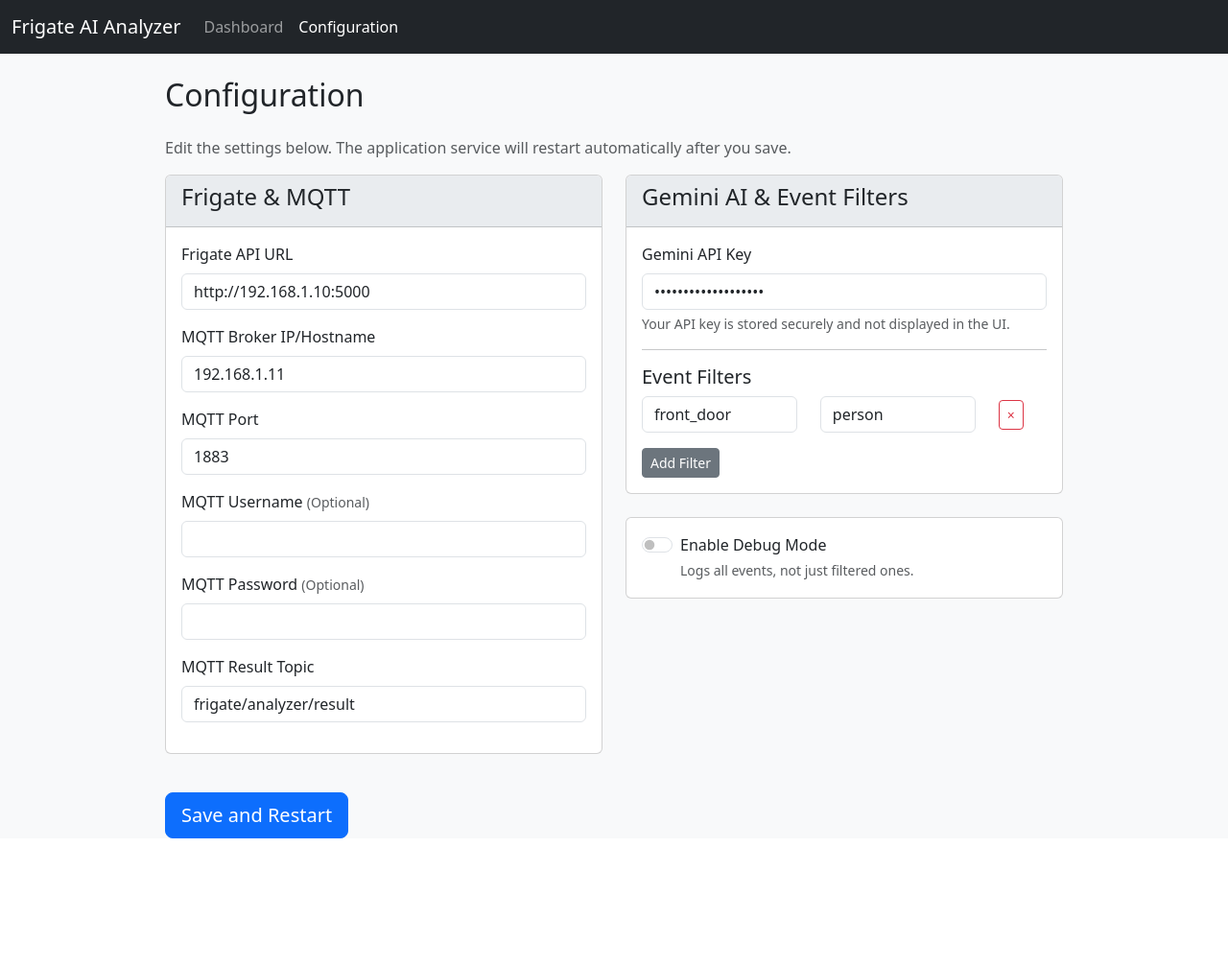
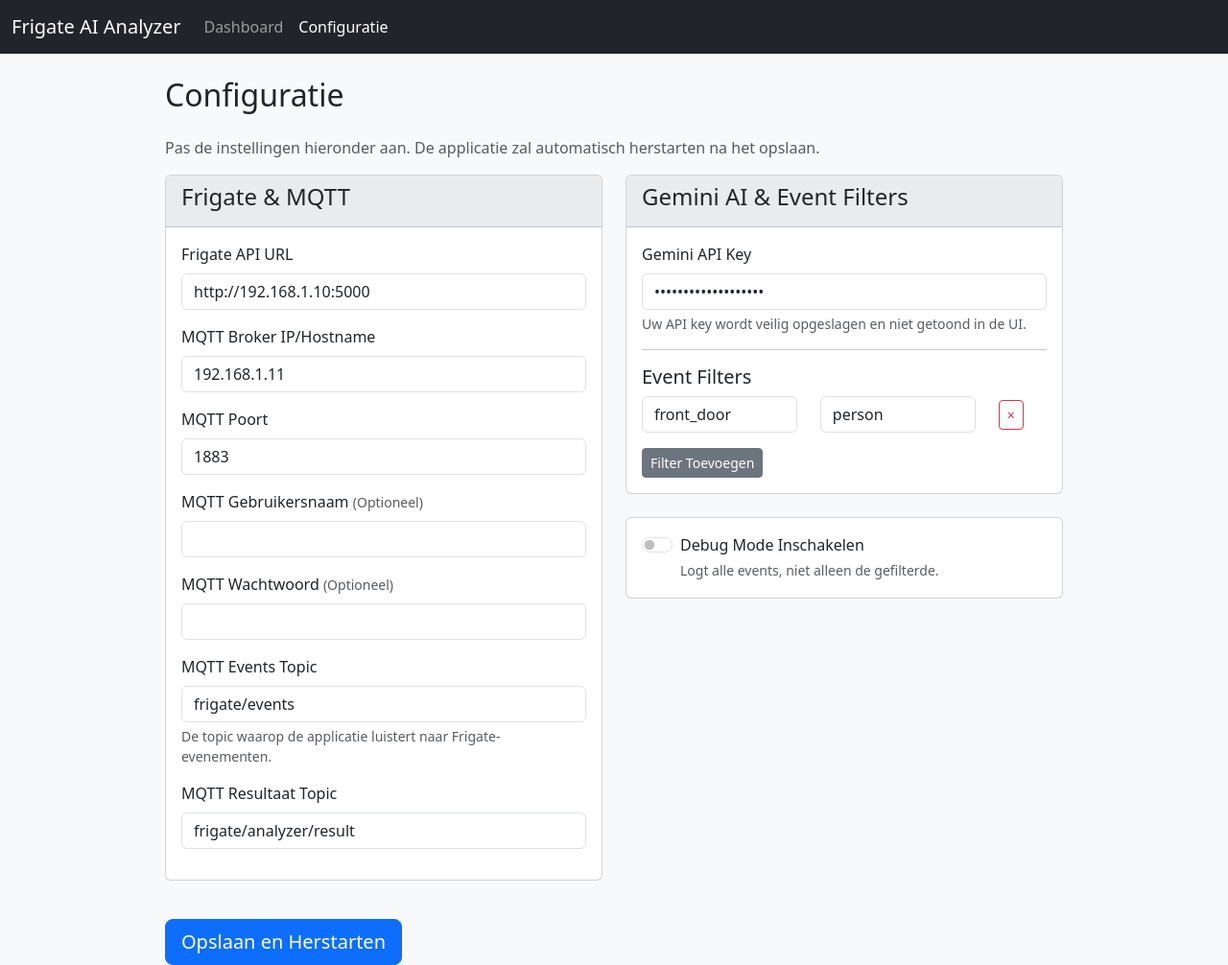
Before and after one commit to KiranWelisa/frigate-ai-processor, a Flask app: page /config in a window 1280 px wide. Shown: the whole page at 96% size. Before the commit the page ends 874 px from the top, so only its background shows below. Run offline with Flask 3, Linux system fonts and the light colour scheme.

Commit message:
fixed a bug

```diff
--- a/app/main.py
+++ b/app/main.py
@@ -22,6 +22,7 @@ DEFAULT_CONFIG = {
     "mqtt_port": 1883,
     "mqtt_username": "",
     "mqtt_password": "",
+    "mqtt_events_topic": "frigate/events", # New configurable topic
     "mqtt_result_topic": "frigate/analyzer/result",
     "gemini_api_key": "YOUR_GEMINI_API_KEY",
     "filters": [
@@ -74,6 +75,7 @@ def config_editor():
             "mqtt_port": int(new_config_data.get('mqtt_port')),
             "mqtt_username": new_config_data.get('mqtt_username'),
             "mqtt_password": new_config_data.get('mqtt_password'),
+            "mqtt_events_topic": new_config_data.get('mqtt_events_topic'), # Save the new topic
             "mqtt_result_topic": new_config_data.get('mqtt_result_topic'),
             "gemini_api_key": new_config_data.get('gemini_api_key'),
             "filters": filters,
@@ -81,7 +83,7 @@ def config_editor():
         }
         with open(CONFIG_FILE, 'w') as f:
             json.dump(new_config, f, indent=4)
-        log_and_emit('info', 'Configuration saved. Restarting service...')
+        log_and_emit('info', 'Configuratie opgeslagen. Service wordt herstart...')
         os._exit(1)
     return render_template('config.html', config=config)
 
@@ -93,45 +95,65 @@ def get_thumbnail(event_id):
         response.raise_for_status()
         return response.content, 200, {'Content-Type': 'image/jpeg'}
     except requests.RequestException as e:
-        log_and_emit('error', f"Failed to get thumbnail for event {event_id}: {e}")
+        log_and_emit('error', f"Kon thumbnail voor event {event_id} niet ophalen: {e}")
         return "Not Found", 404
 
 @socketio.on('connect')
 def handle_connect():
-    log_and_emit('info', 'Web client connected.')
+    log_and_emit('info', 'Web client verbonden.')
 
 # --- MQTT & Analysis Logic ---
 def on_connect(client, userdata, flags, rc):
     if rc == 0:
-        log_and_emit('info', "Connected to MQTT Broker!")
-        client.subscribe("frigate/events")
+        events_topic = config.get('mqtt_events_topic', 'frigate/events')
+        log_and_emit('info', f"Verbonden met MQTT Broker! Luisteren op topic: {events_topic}")
+        client.subscribe(events_topic) # Use the configured topic
     else:
-        log_and_emit('error', f"Failed to connect to MQTT, return code {rc}")
+        log_and_emit('error', f"Kon niet verbinden met MQTT, return code {rc}")
 
 def on_message(client, userdata, msg):
     try:
         event = json.loads(msg.payload.decode())
-        if event.get('type') == 'end':
-            socketio.start_background_task(target=process_event, event=event)
+        # In this version, we don't check for 'type' == 'end' as the structure might be different
+        # We assume any message on the topic is a valid event object
+        socketio.start_background_task(target=process_event, event=event)
     except Exception as e:
-        log_and_emit('error', f"Error processing MQTT message: {e}")
+        log_and_emit('error', f"Fout bij verwerken MQTT bericht: {e}")
 
 def process_event(event):
+    # Since the event structure is now different, we adapt how we get the data
     event_id = event.get('id', 'unknown_event')
     camera = event.get('camera', 'unknown_camera')
     label = event.get('label', 'unknown_label')
-    log_and_emit('debug', f"Received event: id={event_id}, camera={camera}, label={label}")
+
+    # If the event is nested under 'after', use that structure
+    if 'after' in event and isinstance(event['after'], dict):
+        after_event = event['after']
+        event_id = after_event.get('id', event_id)
+        camera = after_event.get('camera', camera)
+        label = after_event.get('label', label)
+
+    log_and_emit('debug', f"Ontvangen event: id={event_id}, camera={camera}, label={label}")
     filter_passed = any(f.get('camera') == camera and f.get('label') == label for f in config.get('filters', []))
-    log_and_emit('debug', f"Event {event_id}: Filter check passed: {filter_passed}")
+    log_and_emit('debug', f"Event {event_id}: Filter check geslaagd: {filter_passed}")
+
     if filter_passed:
-        log_and_emit('info', f"Event {event_id} matched filter ({camera}/{label}). Starting analysis...")
+        log_and_emit('info', f"Event {event_id} matched filter ({camera}/{label}). Analyse wordt gestart...")
         analyze_video(event)
     elif config.get('debug', False):
-        log_and_emit('info', f"Event {event_id} did not match filters.")
+        log_and_emit('info', f"Event {event_id} matched de filters niet.")
 
 def analyze_video(event):
-    event_id = event['id']
-    clip_path = f"/tmp/{event['camera']}-{event_id}.mp4"
+    # Adapt to get the event_id from the correct place
+    event_id = event.get('id')
+    if 'after' in event and isinstance(event['after'], dict):
+        event_id = event['after'].get('id', event_id)
+
+    if not event_id:
+        log_and_emit('error', "Kon geen event_id vinden in het bericht.")
+        return
+
+    clip_path = f"/tmp/{config.get('camera', 'cam')}-{event_id}.mp4"
     frames_dir = f"/tmp/{event_id}_frames"
     try:
         # Download clip
@@ -139,32 +161,32 @@ def analyze_video(event):
         response.raise_for_status()
         with open(clip_path, 'wb') as f:
             for chunk in response.iter_content(chunk_size=8192): f.write(chunk)
-        log_and_emit('info', f"Event {event_id}: Clip downloaded.")
+        log_and_emit('info', f"Event {event_id}: Clip gedownload.")
         # Extract frames
         os.makedirs(frames_dir, exist_ok=True)
         subprocess.run(['ffmpeg','-i',clip_path,'-vf','fps=1',f'{frames_dir}/frame-%04d.jpg'],check=True,capture_output=True,text=True,timeout=60)
-        log_and_emit('info', f"Event {event_id}: Extracted frames.")
+        log_and_emit('info', f"Event {event_id}: Frames geëxtraheerd.")
         # Analyze with Gemini
         genai.configure(api_key=config['gemini_api_key'])
         model = genai.GenerativeModel('gemini-1.5-flash-latest')
         frame_files = sorted([os.path.join(frames_dir, f) for f in os.listdir(frames_dir)])
         if not frame_files:
-            log_and_emit('warning', f"Event {event_id}: No frames extracted.")
+            log_and_emit('warning', f"Event {event_id}: Geen frames geëxtraheerd.")
             return
         sample_frames = frame_files[::len(frame_files)//20 + 1][:20]
-        log_and_emit('debug', f"Event {event_id}: Sending {len(sample_frames)} frames to Gemini.")
-        prompt = "Analyze these video frames. Is a 'Reiger' (heron) present? Respond with a JSON object containing a boolean 'Reiger' field and a 'Probability' field (0-1)."
+        log_and_emit('debug', f"Event {event_id}: {len(sample_frames)} frames worden naar Gemini gestuurd.")
+        prompt = "Analyseer deze videoframes. Is er een 'Reiger' aanwezig? Antwoord met een JSON-object met een boolean 'Reiger' veld en een 'Probability' veld (0-1)."
         files_to_send = [genai.upload_file(path=f) for f in sample_frames]
         response = model.generate_content([prompt] + files_to_send, generation_config={"response_mime_type": "application/json"})
         result = json.loads(response.text)
-        log_and_emit('info', f"Event {event_id}: Gemini analysis result: {result}")
+        log_and_emit('info', f"Event {event_id}: Gemini analyseresultaat: {result}")
         # Publish result
-        result_payload = {"event_id": event_id,"timestamp": datetime.now().isoformat(),"camera": event['camera'],"label": event['label'],"reiger_detected": result.get("Reiger", False),"probability": result.get("Probability", 0.0)}
+        result_payload = {"event_id": event_id,"timestamp": datetime.now().isoformat(),"camera": event.get('camera'),"label": event.get('label'),"reiger_detected": result.get("Reiger", False),"probability": result.get("Probability", 0.0)}
         mqtt_client.publish(config['mqtt_result_topic'], json.dumps(result_payload))
-        log_and_emit('info', f"Event {event_id}: Published analysis result to MQTT.")
+        log_and_emit('info', f"Event {event_id}: Analyseresultaat gepubliceerd op MQTT.")
         socketio.emit('analysis_result', result_payload)
     except Exception as e:
-        log_and_emit('error', f"Event {event_id}: Analysis failed: {e}")
+        log_and_emit('error', f"Event {event_id}: Analyse mislukt: {e}")
     finally:
         subprocess.run(['rm', '-rf', frames_dir, clip_path], check=False)
 
@@ -179,10 +201,10 @@ def start_mqtt_client():
         mqtt_client.connect(config['mqtt_broker'], config['mqtt_port'], 60)
         mqtt_client.loop_start()
     except Exception as e:
-        log_and_emit('critical', f"Could not connect to MQTT broker. Error: {e}")
+        log_and_emit('critical', f"Kon niet verbinden met MQTT broker. Fout: {e}")
 
 # --- Main Execution ---
 if __name__ == '__main__':
     start_mqtt_client()
-    log_and_emit('info', "Frigate AI Processor starting up...")
+    log_and_emit('info', "Frigate AI Processor wordt opgestart...")
     socketio.run(app, host='0.0.0.0', port=5001)
--- a/app/templates/config.html
+++ b/app/templates/config.html
@@ -1,9 +1,9 @@
 <!doctype html>
-<html lang="en">
+<html lang="nl">
 <head>
     <meta charset="utf-8">
     <meta name="viewport" content="width=device-width, initial-scale=1">
-    <title>Analyzer Configuration</title>
+    <title>Analyzer Configuratie</title>
     <link href="https://cdn.jsdelivr.net/npm/bootstrap@5.3.2/dist/css/bootstrap.min.css" rel="stylesheet">
     <style>
         body {
@@ -24,15 +24,15 @@
             <div class="collapse navbar-collapse">
                 <ul class="navbar-nav me-auto mb-2 mb-lg-0">
                     <li class="nav-item"><a class="nav-link" href="/">Dashboard</a></li>
-                    <li class="nav-item"><a class="nav-link active" href="/config">Configuration</a></li>
+                    <li class="nav-item"><a class="nav-link active" href="/config">Configuratie</a></li>
                 </ul>
             </div>
         </div>
     </nav>
 
     <div class="container mt-4">
-        <h1 class="h2 mb-4">Configuration</h1>
-        <p class="text-muted">Edit the settings below. The application service will restart automatically after you save.</p>
+        <h1 class="h2 mb-4">Configuratie</h1>
+        <p class="text-muted">Pas de instellingen hieronder aan. De applicatie zal automatisch herstarten na het opslaan.</p>
 
         <form method="post">
             <div class="row">
@@ -52,19 +52,24 @@
                                 <input type="text" class="form-control" id="mqtt_broker" name="mqtt_broker" value="{{ config.mqtt_broker }}" required>
                             </div>
                             <div class="mb-3">
-                                <label for="mqtt_port" class="form-label">MQTT Port</label>
+                                <label for="mqtt_port" class="form-label">MQTT Poort</label>
                                 <input type="number" class="form-control" id="mqtt_port" name="mqtt_port" value="{{ config.mqtt_port }}" required>
                             </div>
                             <div class="mb-3">
-                                <label for="mqtt_username" class="form-label">MQTT Username <small class="text-muted">(Optional)</small></label>
+                                <label for="mqtt_username" class="form-label">MQTT Gebruikersnaam <small class="text-muted">(Optioneel)</small></label>
                                 <input type="text" class="form-control" id="mqtt_username" name="mqtt_username" value="{{ config.mqtt_username }}">
                             </div>
                             <div class="mb-3">
-                                <label for="mqtt_password" class="form-label">MQTT Password <small class="text-muted">(Optional)</small></label>
+                                <label for="mqtt_password" class="form-label">MQTT Wachtwoord <small class="text-muted">(Optioneel)</small></label>
                                 <input type="password" class="form-control" id="mqtt_password" name="mqtt_password" value="{{ config.mqtt_password }}">
                             </div>
+                            <div class="mb-3">
+                                <label for="mqtt_events_topic" class="form-label">MQTT Events Topic</label>
+                                <input type="text" class="form-control" id="mqtt_events_topic" name="mqtt_events_topic" value="{{ config.get('mqtt_events_topic', 'frigate/events') }}" required>
+                                <div class="form-text">De topic waarop de applicatie luistert naar Frigate-evenementen.</div>
+                            </div>
                              <div class="mb-3">
-                                <label for="mqtt_result_topic" class="form-label">MQTT Result Topic</label>
+                                <label for="mqtt_result_topic" class="form-label">MQTT Resultaat Topic</label>
                                 <input type="text" class="form-control" id="mqtt_result_topic" name="mqtt_result_topic" value="{{ config.mqtt_result_topic }}" required>
                             </div>
                         </div>
@@ -81,7 +86,7 @@
                             <div class="mb-3">
                                 <label for="gemini_api_key" class="form-label">Gemini API Key</label>
                                 <input type="password" class="form-control" id="gemini_api_key" name="gemini_api_key" value="{{ config.gemini_api_key }}" required>
-                                <div class="form-text">Your API key is stored securely and not displayed in the UI.</div>
+                                <div class="form-text">Uw API key wordt veilig opgeslagen en niet getoond in de UI.</div>
                             </div>
                             <hr>
                             <h5>Event Filters</h5>
@@ -90,7 +95,7 @@
                                 <div class="row filter-row mb-2 align-items-center">
                                     <div class="col-5">
                                         <label class="form-label visually-hidden">Camera</label>
-                                        <input type="text" class="form-control" name="camera" placeholder="Camera Name" value="{{ filter.camera }}">
+                                        <input type="text" class="form-control" name="camera" placeholder="Cameranaam" value="{{ filter.camera }}">
                                     </div>
                                     <div class="col-5">
                                         <label class="form-label visually-hidden">Label</label>
@@ -102,21 +107,21 @@
                                 </div>
                                 {% endfor %}
                             </div>
-                            <button type="button" id="add-filter" class="btn btn-secondary btn-sm mt-2">Add Filter</button>
+                            <button type="button" id="add-filter" class="btn btn-secondary btn-sm mt-2">Filter Toevoegen</button>
                         </div>
                     </div>
                     <div class="card">
                         <div class="card-body">
                              <div class="form-check form-switch">
                                 <input class="form-check-input" type="checkbox" role="switch" id="debug" name="debug" {% if config.debug %}checked{% endif %}>
-                                <label class="form-check-label" for="debug">Enable Debug Mode</label>
-                                <div class="form-text">Logs all events, not just filtered ones.</div>
+                                <label class="form-check-label" for="debug">Debug Mode Inschakelen</label>
+                                <div class="form-text">Logt alle events, niet alleen de gefilterde.</div>
                             </div>
                         </div>
                     </div>
                 </div>
             </div>
-            <button type="submit" class="btn btn-primary btn-lg mt-3">Save and Restart</button>
+            <button type="submit" class="btn btn-primary btn-lg mt-3">Opslaan en Herstarten</button>
         </form>
     </div>
 
@@ -127,7 +132,7 @@
             newFilter.className = 'row filter-row mb-2 align-items-center';
             newFilter.innerHTML = `
                 <div class="col-5">
-                    <input type="text" class="form-control" name="camera" placeholder="Camera Name">
+                    <input type="text" class="form-control" name="camera" placeholder="Cameranaam">
                 </div>
                 <div class="col-5">
                     <input type="text" class="form-control" name="label" placeholder="Object Label">
```
